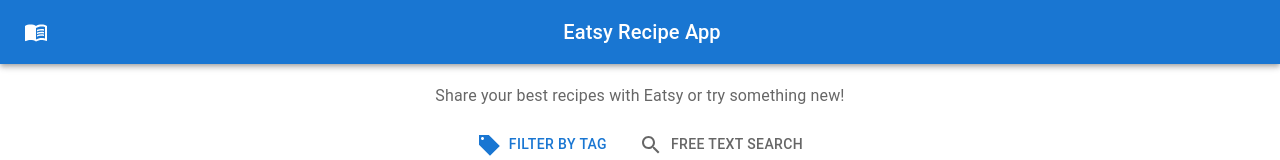
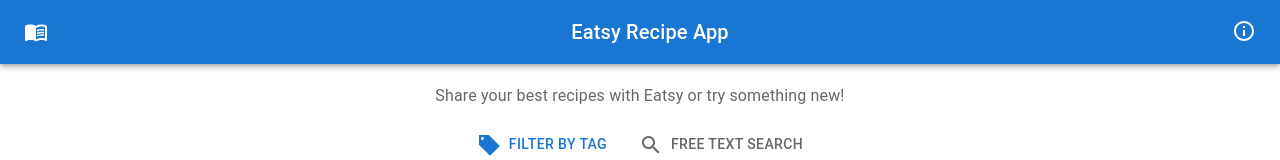
Before and after one commit to DM1st/eatsy-react-ui, a React (Create React App) app: page / in a window 1280 px wide. Shown: the top 160 px of the page. Built offline with nearby package versions, Linux system fonts and the light colour scheme.

Commit message:
added info icon on app bar

```diff
--- a/src/App.jsx
+++ b/src/App.jsx
@@ -12,7 +12,7 @@
 import ExpandMoreIcon from '@mui/icons-material/ExpandMore';
 import Collapse from '@mui/material/Collapse';
 import LocalPizzaSharpIcon from '@mui/icons-material/LocalPizzaSharp';
-
+import InfoOutlinedIcon from '@mui/icons-material/InfoOutlined';
 import LocalOfferSharpIcon from '@mui/icons-material/LocalOfferSharp';
 import SearchSharpIcon from '@mui/icons-material/SearchSharp';
 
@@ -70,7 +70,12 @@
                 <Typography variant="h6">
                         Eatsy Recipe App
                 </Typography>
-                <Toolbar sx={{marginRight:'40px'}}  />
+                <Toolbar sx={{paddingTop:'4px'}}>
+                    <iconButton >
+                        <InfoOutlinedIcon />
+                    </iconButton>
+                </Toolbar>
+
             </Grid>
         </AppBar>
         <main>
```
